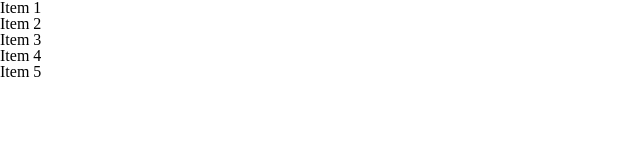
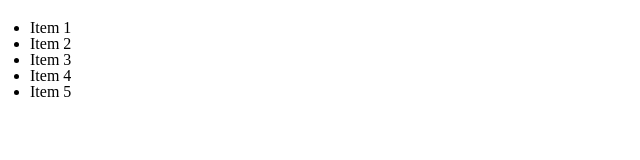
Before and after one commit to freshcodeAlice/fd-html-welcome, a plain HTML site: page index.html in a window 1280 px wide. Shown: the whole page, without its empty margins (0-640 px from the left). Drawn offline with Linux system fonts and the light colour scheme.

Commit message:
Change files hierarchy

```diff
--- /dev/null
+++ b/assets/mobile.css
@@ -0,0 +1,8 @@
+ul {
+    margin-top: 20px;
+    margin-left: 30px;
+}
+
+li {
+    list-style-type:georgian;
+}
--- /dev/null
+++ b/assets/style.css
@@ -0,0 +1,9 @@
+@import url('./reset.css');
+@import url('./mobile.css');
+
+
+@media screen and (min-width: 576px) {
+    li {
+        list-style-type: disc;
+    }
+}
--- a/index.html
+++ b/index.html
@@ -6,7 +6,7 @@
     <meta http-equiv="X-UA-Compatible" content="IE=edge">
     <meta name="viewport" content="width=device-width, initial-scale=1.0">
     <title>Document</title>
-    <link rel="stylesheet" href="./style.css">
+    <link rel="stylesheet" href="./assets/style.css">
 </head>
 
 <body>
--- a/style.css
+++ /dev/null
@@ -1 +0,0 @@
-@import url('./reset.css');
```
Also changed, not shown: assets/images/03cad7cada519b2427a7e0ac885e3992.png (renamed from images/03cad7cada519b2427a7e0ac885e3992.png), assets/images/114-1149878_setting-user-avatar-in-specific-size-without-breaking.png (renamed from images/114-1149878_setting-user-avatar-in-specific-size-without-breaking.png), assets/images/800xdsc04899.jpg (renamed from images/800xdsc04899.jpg), assets/images/alien.png (renamed from images/alien.png), assets/images/beautiful-shot-of-a-whet-field-with-a-cloudy-sky_181624-26320.webp (renamed from images/beautiful-shot-of-a-whet-field-with-a-cloudy-sky_181624-26320.webp), assets/images/bookmark-outline (1).png (renamed from images/bookmark-outline (1).png), assets/images/divchina.webp (renamed from images/divchina.webp), assets/images/f70f827e33a61a247663e7aeb282f895.jpg (renamed from images/f70f827e33a61a247663e7aeb282f895.jpg), assets/images/schiappa.png (renamed from images/schiappa.png), assets/images/tree-736885__480.jpg (renamed from images/tree-736885__480.jpg), assets/reset.css (renamed from reset.css).
